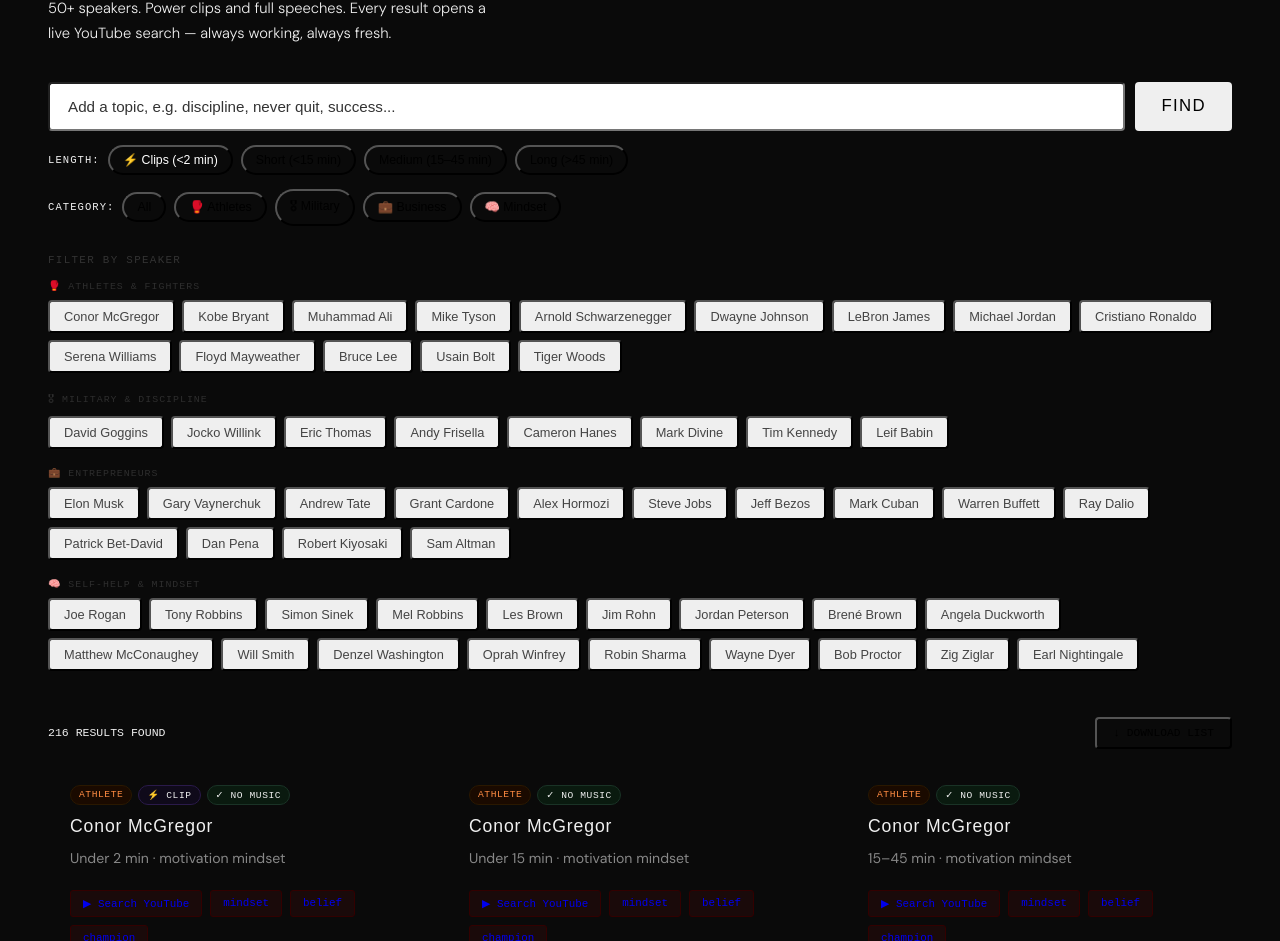
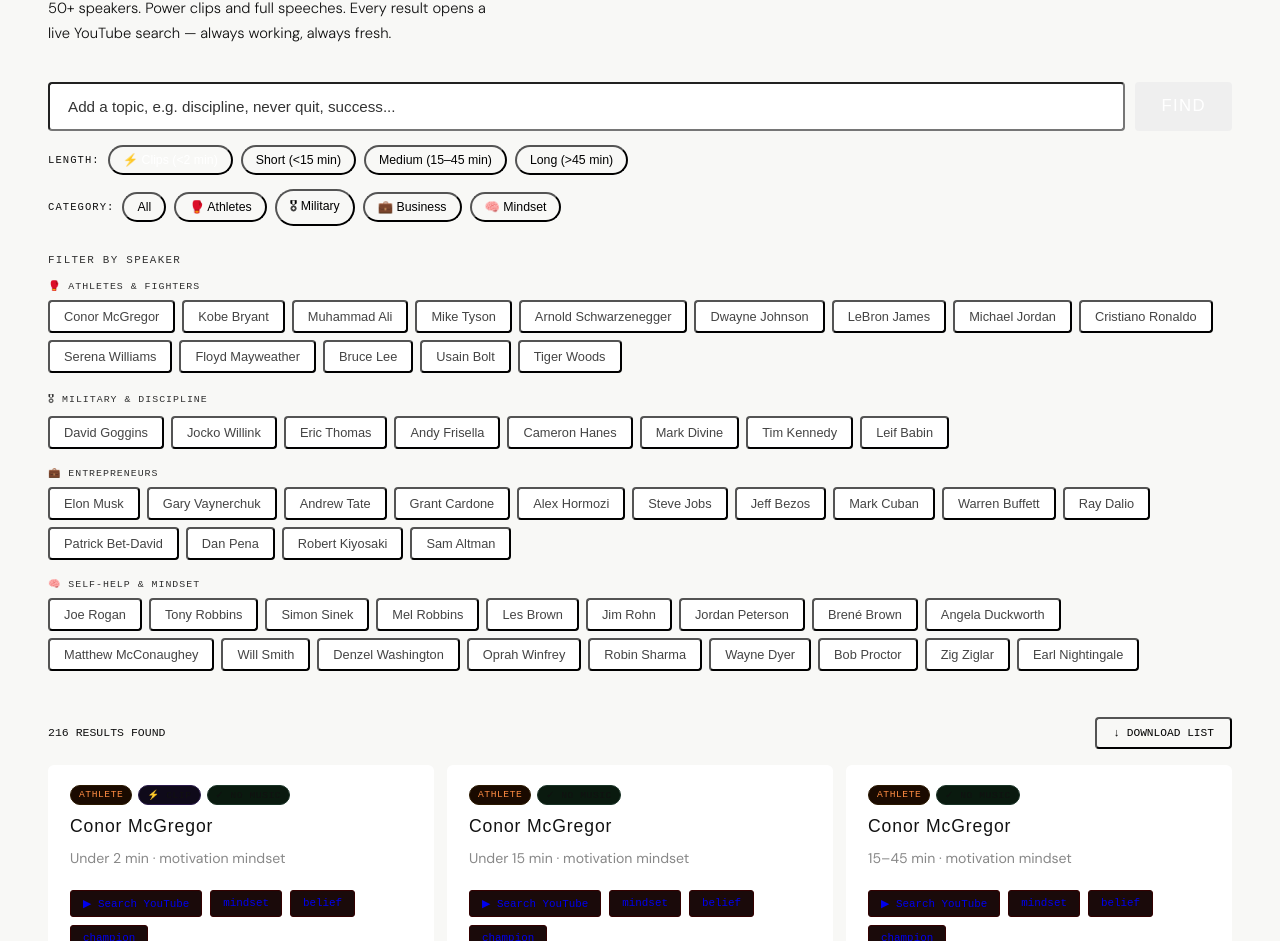
Before and after one commit to unsolvedmindset-source/Speech-finder, a plain HTML site: page index.html in a window 1280 px wide. Shown: the part 398-1339 px from the top of the page. Drawn offline with Linux system fonts and the light colour scheme.

Commit message:
Update index.html

```diff
--- a/index.html
+++ b/index.html
@@ -9,9 +9,9 @@
 <style>
   *, *::before, *::after { box-sizing: border-box; margin: 0; padding: 0; }
   :root {
-    --bg: #0a0a0a; --surface: #111; --card: #161616; --border: #252525;
-    --accent: #e8ff47; --accent2: #ff6b35; --text: #f0f0f0; --muted: #555;
-    --green: #4ade80; --purple: #a78bfa; --red: #ff4444;
+    --bg: #f8f8f6; --surface: #ffffff; --card: #ffffff; --border: #e0e0e0;
+    --accent: #1a1a1a; --accent2: #ff6b35; --text: #111111; --muted: #888;
+    --green: #16a34a; --purple: #7c3aed; --red: #dc2626;
   }
   body { background: var(--bg); color: var(--text); font-family: 'DM Sans', sans-serif; min-height: 100vh; }
 
@@ -27,10 +27,10 @@
 
 .controls { padding: 0 48px 28px; display: flex; flex-direction: column; gap: 14px; animation: fadeDown 0.5s 0.14s ease both; }
 .search-row { display: flex; gap: 10px; }
-.search-input { flex: 1; background: var(–surface); border: 1px solid var(–border); border-radius: 4px; padding: 14px 18px; color: var(–text); font-family: ‘DM Sans’, sans-serif; font-size: 0.95rem; outline: none; transition: border-color 0.2s; }
+.search-input { flex: 1; background: #ffffff; border: 1px solid var(–border); border-radius: 4px; padding: 14px 18px; color: var(–text); font-family: ‘DM Sans’, sans-serif; font-size: 0.95rem; outline: none; transition: border-color 0.2s; }
 .search-input:focus { border-color: var(–accent); }
 .search-input::placeholder { color: #333; }
-.btn-primary { background: var(–accent); color: #000; border: none; border-radius: 4px; padding: 14px 26px; font-family: ‘Bebas Neue’, sans-serif; font-size: 1.05rem; letter-spacing: 0.08em; cursor: pointer; transition: opacity 0.15s, transform 0.15s; white-space: nowrap; }
+.btn-primary { background: var(–accent); color: #fff; border: none; border-radius: 4px; padding: 14px 26px; font-family: ‘Bebas Neue’, sans-serif; font-size: 1.05rem; letter-spacing: 0.08em; cursor: pointer; transition: opacity 0.15s, transform 0.15s; white-space: nowrap; }
 .btn-primary:hover { opacity: 0.85; transform: translateY(-1px); }
 
 .filter-row { display: flex; gap: 8px; flex-wrap: wrap; align-items: center; }
@@ -46,18 +46,18 @@
 .cat-block { margin-bottom: 18px; }
 .cat-label { font-family: ‘DM Mono’, monospace; font-size: 0.62rem; color: #2e2e2e; text-transform: uppercase; letter-spacing: 0.1em; margin-bottom: 8px; }
 .speaker-row { display: flex; flex-wrap: wrap; gap: 7px; }
-.speaker-btn { background: var(–surface); border: 1px solid var(–border); color: #444; padding: 7px 14px; border-radius: 4px; font-size: 0.8rem; font-family: ‘DM Sans’, sans-serif; cursor: pointer; transition: all 0.15s; }
+.speaker-btn { background: #ffffff; border: 1px solid var(–border); color: #444; padding: 7px 14px; border-radius: 4px; font-size: 0.8rem; font-family: ‘DM Sans’, sans-serif; cursor: pointer; transition: all 0.15s; }
 .speaker-btn:hover { border-color: #3a3a3a; color: #aaa; }
-.speaker-btn.active { background: #141407; border-color: var(–accent); color: var(–accent); }
+.speaker-btn.active { background: #f0f0f0; border-color: #111; color: #111; }
 
 /* RESULTS */
 .results-bar { padding: 0 48px 16px; display: flex; justify-content: space-between; align-items: center; }
 .results-count { font-family: ‘DM Mono’, monospace; font-size: 0.72rem; color: var(–muted); }
 .btn-dl { background: transparent; border: 1px solid var(–accent); color: var(–accent); border-radius: 4px; padding: 8px 16px; font-family: ‘DM Mono’, monospace; font-size: 0.7rem; cursor: pointer; transition: all 0.15s; }
-.btn-dl:hover { background: var(–accent); color: #000; }
+.btn-dl:hover { background: var(–accent); color: #fff; }
 
 .cards { padding: 0 48px 80px; display: grid; grid-template-columns: repeat(auto-fill, minmax(310px, 1fr)); gap: 13px; }
-.card { background: var(–card); border: 1px solid var(–border); border-radius: 6px; padding: 20px 22px; display: flex; flex-direction: column; gap: 11px; transition: border-color 0.18s, transform 0.18s; animation: fadeUp 0.3s ease both; }
+.card { background: #ffffff; border: 1px solid var(–border); border-radius: 6px; padding: 20px 22px; display: flex; flex-direction: column; gap: 11px; transition: border-color 0.18s, transform 0.18s; animation: fadeUp 0.3s ease both; }
 .card:hover { border-color: #2a2a2a; transform: translateY(-2px); }
 .card-tags { display: flex; gap: 6px; flex-wrap: wrap; }
 .tag { font-family: ‘DM Mono’, monospace; font-size: 0.6rem; letter-spacing: 0.06em; text-transform: uppercase; padding: 3px 8px; border-radius: 100px; }
```
